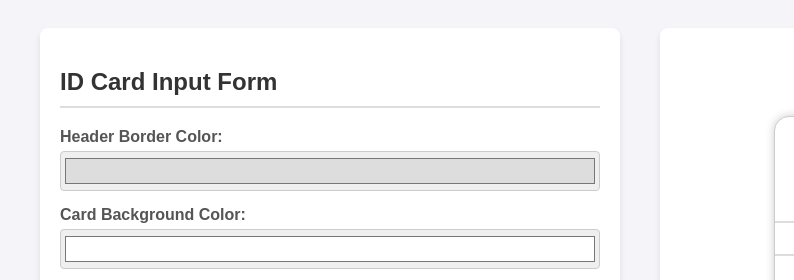
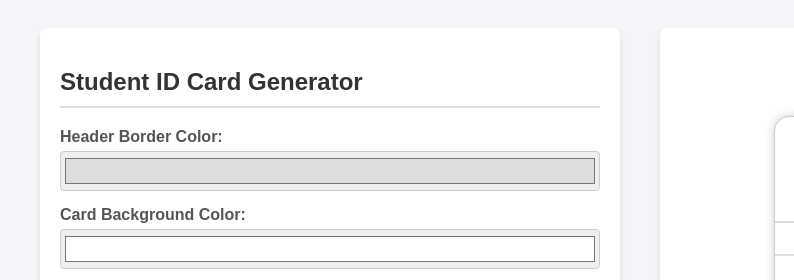
Before and after one commit to Royal-Technologies/idcardcenerator, a plain HTML site: page index.html in a window 1280 px wide. Shown: the top 280 px of the page, 0-794 px from the left. Drawn offline with nearby package versions, Linux system fonts and the light colour scheme.

Commit message:
Update index.html

```diff
--- a/index.html
+++ b/index.html
@@ -4,7 +4,7 @@
 <head>
     <meta charset="UTF-8">
     <meta name="viewport" content="width=device-width, initial-scale=1.0">
-    <title>Dynamic ID Card Generator</title>
+    <title>Student ID Card Generator</title>
 
     <script src="https://cdnjs.cloudflare.com/ajax/libs/html2canvas/1.4.1/html2canvas.min.js"></script>
 
@@ -187,7 +187,7 @@
     <div class="container">
 
         <div class="form-section">
-            <h2>ID Card Input Form</h2>
+            <h2>Student ID Card Generator</h2>
             <form id="idCardForm">
 
                 <label for="headerBorderColor">Header Border Color:</label>
```
